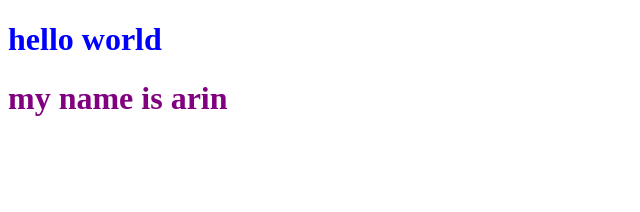
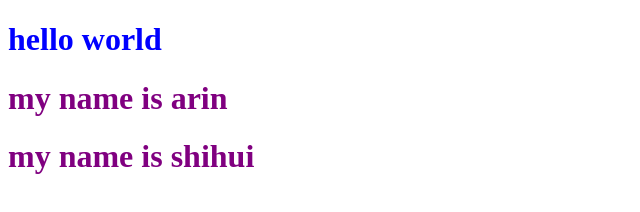
Before and after one commit to arinmakk/hello, a plain HTML site: page index.html in a window 1280 px wide. Shown: the whole page, without its empty margins (0-640 px from the left). Drawn offline with Linux system fonts and the light colour scheme.

Commit message:
i m shi hui

```diff
--- a/index.html
+++ b/index.html
@@ -8,5 +8,7 @@
 <body>
     <h1 style="color:blue;">hello world</h1>
     <h1 style="color:purple">my name is arin</h1>
+    <h1 style="color:purple">my name is shihui</h1>
+
 </body>
 </html>
```
